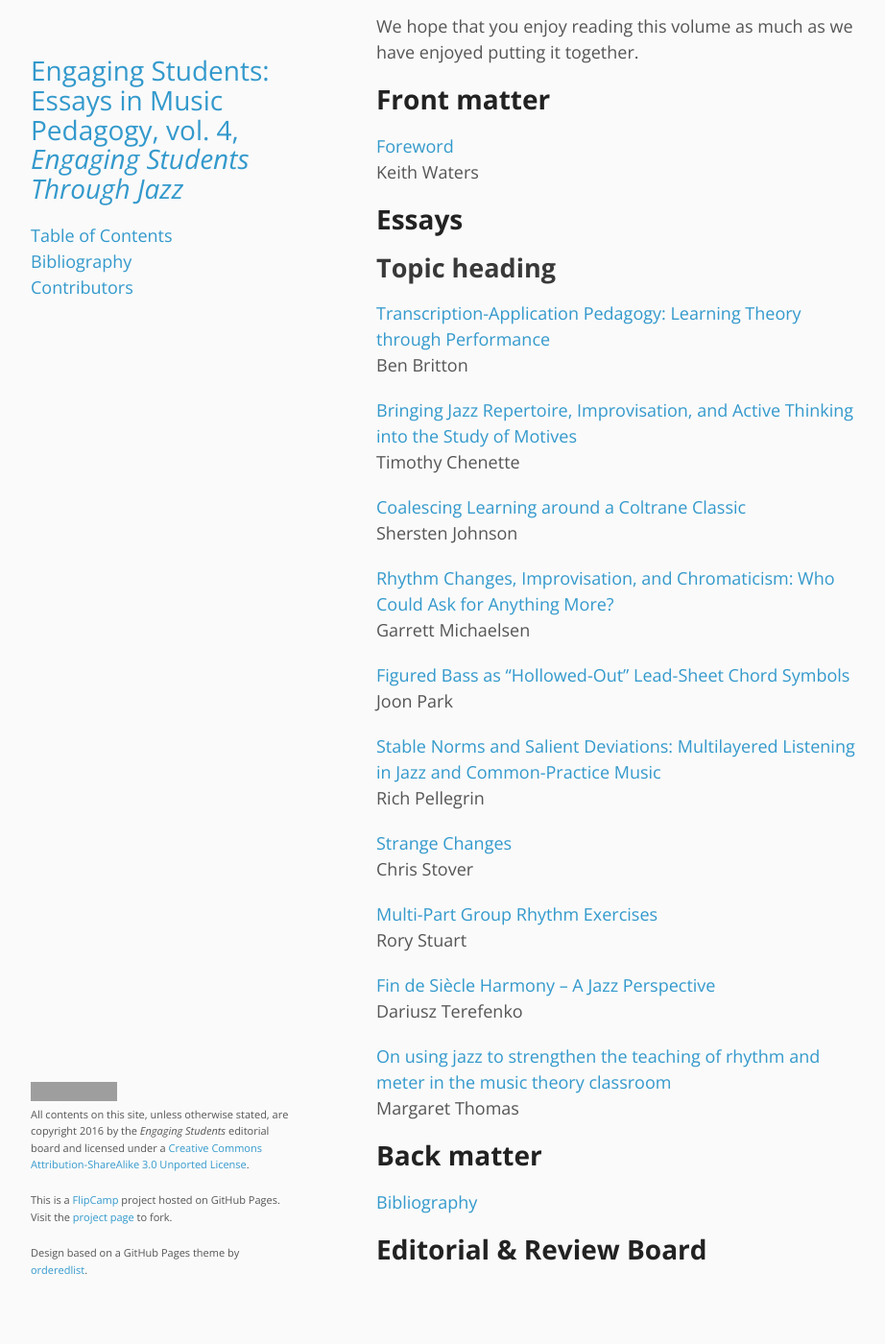
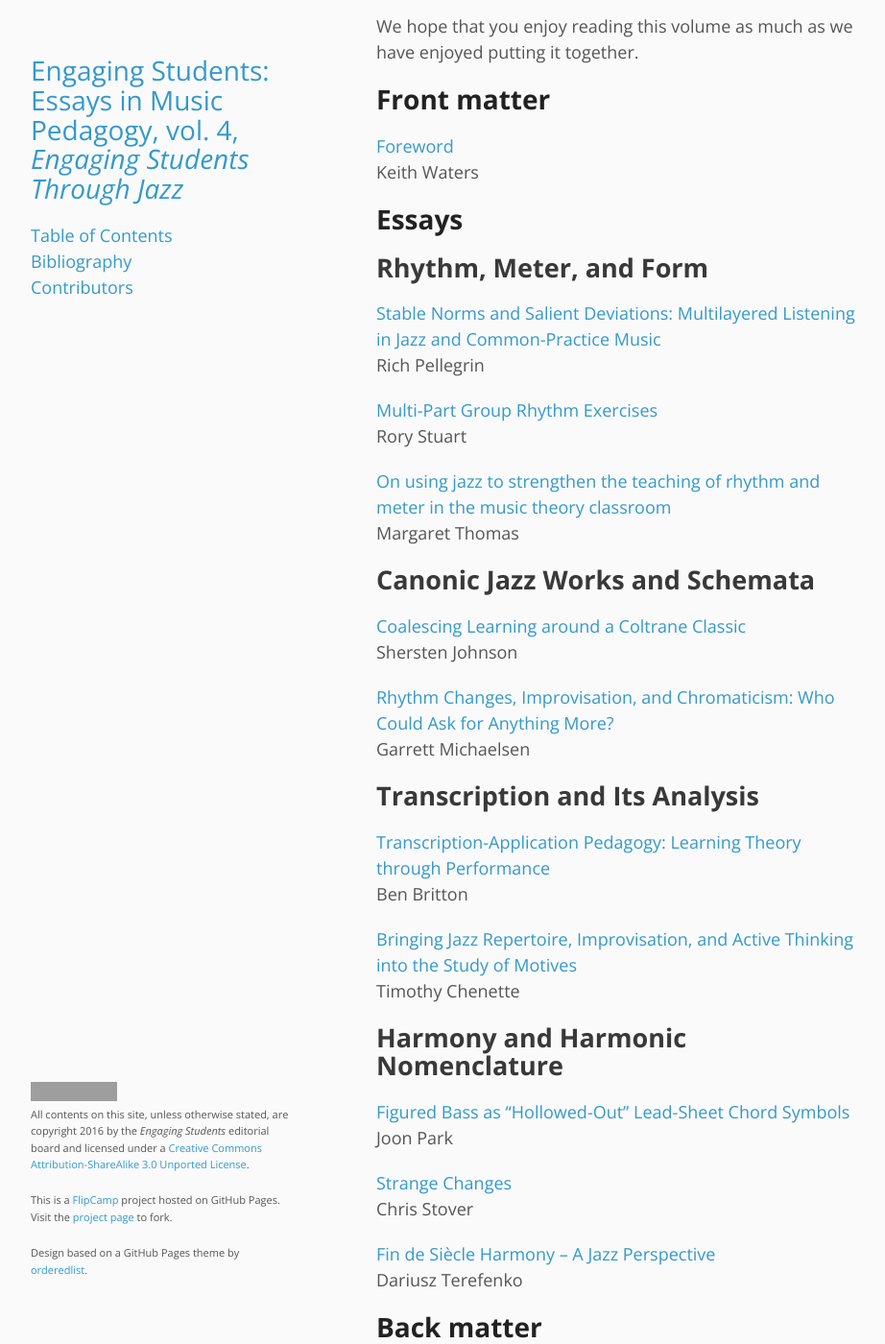
Before and after one commit to flipcamp/engagingstudents4, a Jekyll site: the page built from index.md, in a window 1280 px wide and 1400 px high, scrolled down 253 px. Shown: the whole window at 96% size, without its empty margins (178-1100 px from the left). Built offline with Jekyll 4.4.1, drawn with Linux system fonts in a browser that asks for light colours; some of the changed lines change nothing that is shown; grey boxes are pictures that could not be loaded.

Commit message:
index headings

```diff
--- a/index.md
+++ b/index.md
@@ -15,7 +15,28 @@ Keith Waters
 
 # Essays
 
-## Topic heading
+## Rhythm, Meter, and Form
+
+[Stable Norms and Salient Deviations: Multilayered Listening in Jazz and Common-Practice Music]({{ site.baseurl }}/essays/pellegrin.html)
+Rich Pellegrin
+
+[Multi-Part Group Rhythm Exercises]({{ site.baseurl }}/essays/stuart.html)
+Rory Stuart
+
+[On using jazz to strengthen the teaching of rhythm and meter in the music theory classroom]({{ site.baseurl }}/essays/thomas.html)
+Margaret Thomas
+
+
+## Canonic Jazz Works and Schemata
+
+[Coalescing Learning around a Coltrane Classic]({{ site.baseurl }}/essays/johnson.html)
+Shersten Johnson
+
+[Rhythm Changes, Improvisation, and Chromaticism: Who Could Ask for Anything More?]({{ site.baseurl }}/essays/michaelsen.html)
+Garrett Michaelsen
+
+
+## Transcription and Its Analysis
 
 [Transcription-Application Pedagogy: Learning Theory through Performance]({{ site.baseurl }}/essays/britton.html)
 Ben Britton
@@ -23,29 +44,18 @@ Ben Britton
 [Bringing Jazz Repertoire, Improvisation, and Active Thinking into the Study of Motives]({{ site.baseurl }}/essays/chenette.html)
 Timothy Chenette
 
-[Coalescing Learning around a Coltrane Classic]({{ site.baseurl }}/essays/johnson.html)
-Shersten Johnson
 
-[Rhythm Changes, Improvisation, and Chromaticism: Who Could Ask for Anything More?]({{ site.baseurl }}/essays/michaelsen.html)
-Garrett Michaelsen
+## Harmony and Harmonic Nomenclature
 
 [Figured Bass as "Hollowed-Out" Lead-Sheet Chord Symbols]({{ site.baseurl }}/essays/park.html)
 Joon Park
 
-[Stable Norms and Salient Deviations: Multilayered Listening in Jazz and Common-Practice Music]({{ site.baseurl }}/essays/pellegrin.html)
-Rich Pellegrin
-
 [Strange Changes]({{ site.baseurl }}/essays/stover.html)
 Chris Stover
-
-[Multi-Part Group Rhythm Exercises]({{ site.baseurl }}/essays/stuart.html)
-Rory Stuart
 
 [Fin de Siècle Harmony – A Jazz Perspective]({{ site.baseurl }}/essays/terefenko.html)
 Dariusz Terefenko
 
-[On using jazz to strengthen the teaching of rhythm and meter in the music theory classroom]({{ site.baseurl }}/essays/thomas.html)
-Margaret Thomas
 
 # Back matter
 
@@ -53,21 +63,3 @@ Margaret Thomas
 
 
 # Editorial & Review Board
-
-<!--
-Carla Colletti, Webster University
-Philip Duker, University of Delaware, co-editor
-Dave Easley, Oklahoma City University
-Anna Gawboy, Ohio State University, co-editor
-Philip Gentry, University of Delaware
-Stephen Gosden, University of North Florida
-Bryn Hughes, University of Lethbridge, co-editor
-Enoch Jacobus, independent scholar, Berea, Kentucky
-J. Daniel Jenkins, University of South Carolina
-Garrett Michaelson, University of Massachusetts–Lowell
-Brian Moseley, The University at Buffalo, SUNY
-Meghan Naxer, University of Oregon, production editor
-Colin Roust, Roosevelt University
-Kris Shaffer, University of Colorado–Boulder, production editor
-Daniel Stevens, University of Delaware
--->
```
